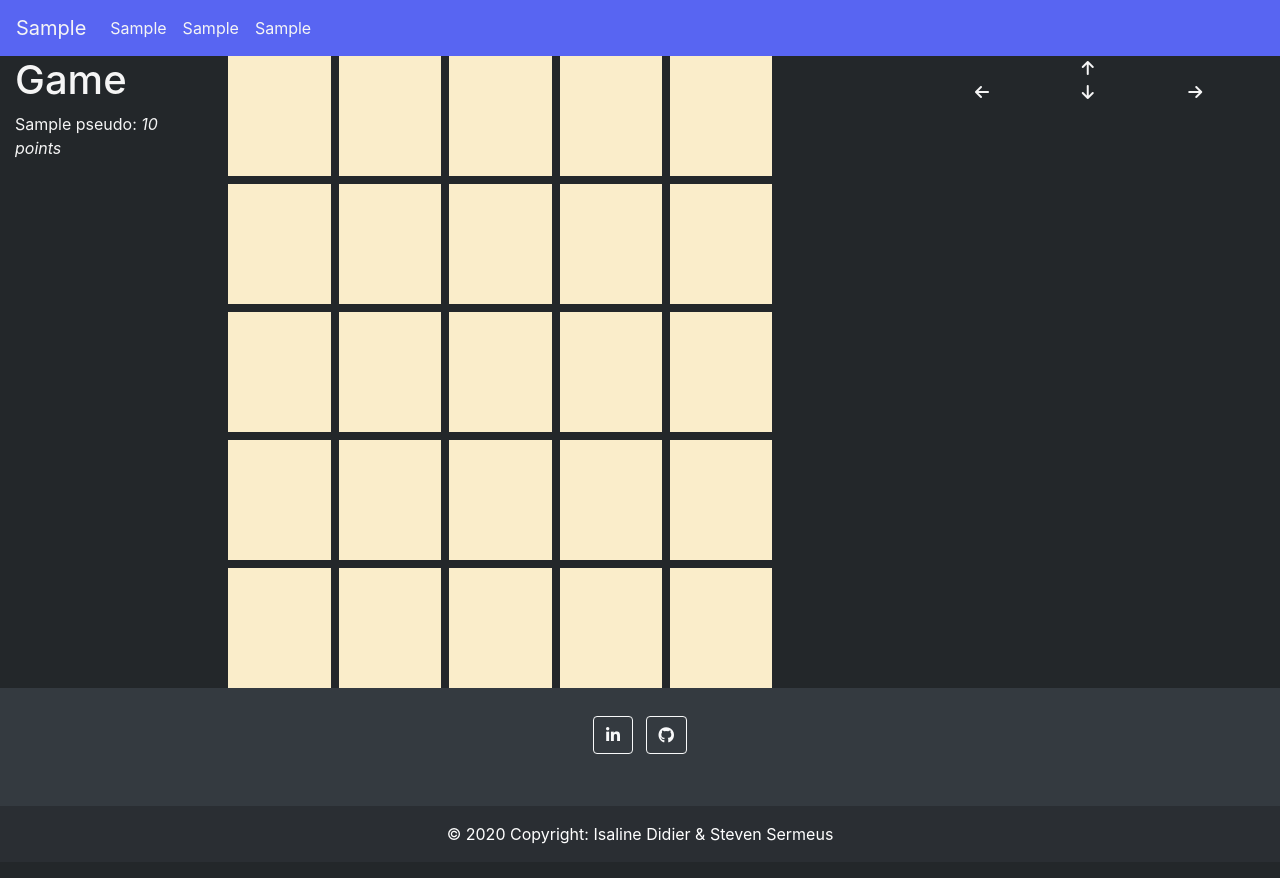
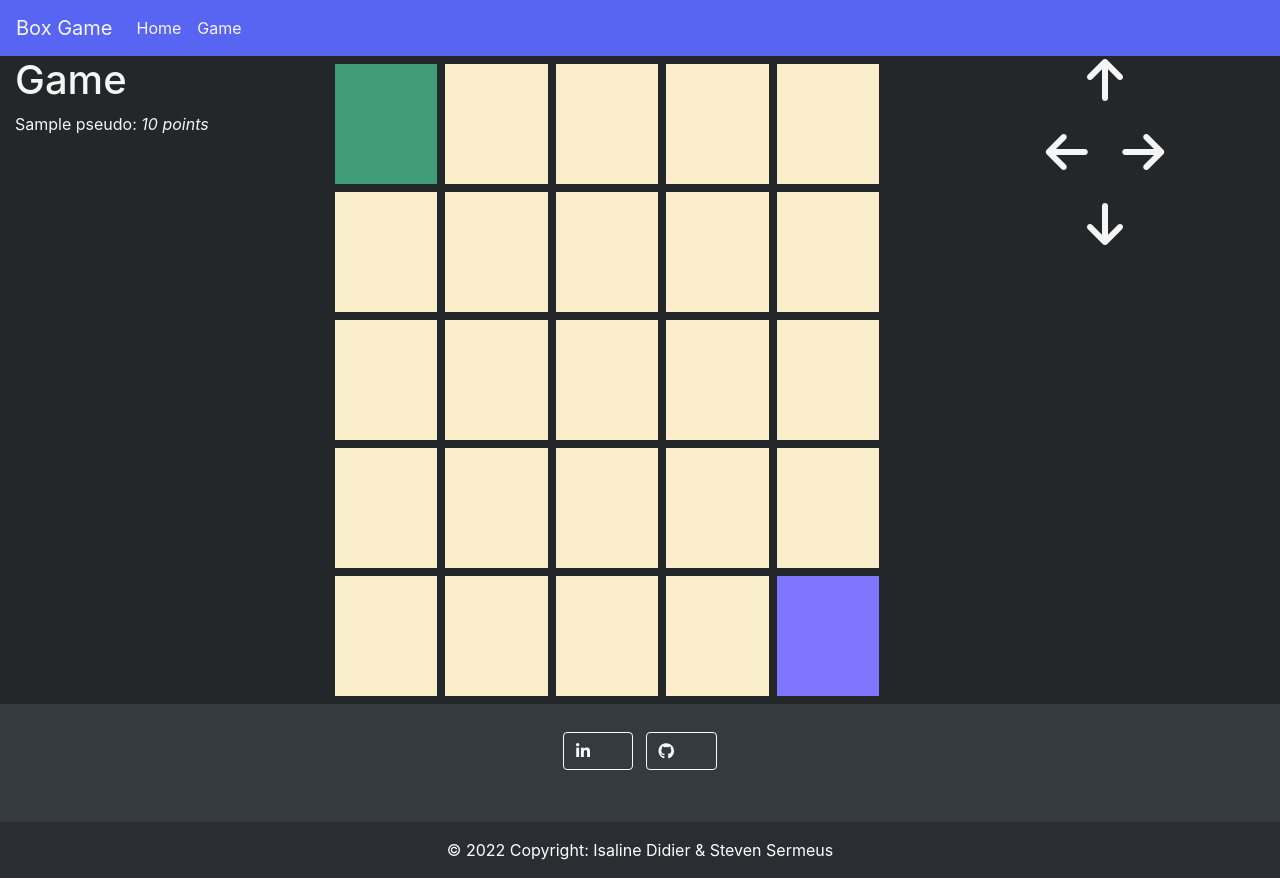
Before and after one commit to cactouss/JeuIA, a Flask app: template projetIA/templates/game.html in a window 1280 px wide. Before the commit the page ends 844 px from the top, so only its background shows below. Run offline with Flask 2, Linux system fonts and the light colour scheme; the template is opened without the code that fills it: most values are stand-ins (such as "Sample title", 1, 10 or a date in 2020); some libraries are stand-ins or nearby versions.

Commit message:
améliorations templates

```diff
--- /dev/null
+++ b/projetIA/static/script.js
@@ -0,0 +1,8 @@
+function setBoxesToPlayer(player, ...boxes){
+	for (const box of boxes) {
+		let element = document.getElementById(box).classList;
+		console.log(element);
+		element.remove('neutral');
+		element.add(player);
+	}
+}
--- a/projetIA/static/style.css
+++ b/projetIA/static/style.css
@@ -3,27 +3,50 @@
   grid-template-rows: repeat(5, 15vh);
   grid-template-columns: repeat(5, 8vw);
   grid-gap: 0.5rem;
+  margin-top: 0.5rem;
+  margin-bottom: 0.5rem;
 }
 
-#grid > * {
+.neutral {
   background-color: #faedca;
 }
-
-.background-page{
-  background-color: #23272A;
+.player1 {
+  background-color: #419d78;
+}
+.player2 {
+  background-color: #8075ff;
 }
 
-.white{
-  color:whitesmoke;
+.background-page {
+  background-color: #23272a;
 }
-nav#nav-color{
-  background-color:#5865F2;
+
+.white {
+  color: whitesmoke;
+}
+nav#nav-color {
+  background-color: #5865f2;
 }
 
 .nav-link {
   color: whitesmoke !important;
 }
 
-.navbar-brand{
-  color:whitesmoke !important;
+.navbar-brand {
+  color: whitesmoke !important;
 }
+
+#arrows > * {
+  text-align: center;
+}
+
+i {
+  margin-right: 30px;
+}
+i:hover {
+  color: #5865f2;
+}
+
+#score-board {
+  margin-top: 15px;
+}
--- a/projetIA/templates/base.html
+++ b/projetIA/templates/base.html
@@ -1,7 +1,6 @@
 <!DOCTYPE html>
 <html>
   <head>
-
     <link
       rel="stylesheet"
       href="https://cdn.jsdelivr.net/npm/bootstrap@4.3.1/dist/css/bootstrap.min.css"
@@ -14,48 +13,57 @@
       src="https://kit.fontawesome.com/a473464692.js"
       crossorigin="anonymous"
     ></script>
+    <script type="text/javascript" src="../static/script.js"></script>
 
     <title>{% block title %}{% endblock%}</title>
   </head>
   <body class="background-page d-flex flex-column min-vh-100">
-      <nav id="nav-color" class="navbar navbar-expand-lg navbar-light " >
-        <button class="navbar-toggler" type="button" data-toggle="collapse" data-target="#navbarTogglerDemo03" aria-controls="navbarTogglerDemo03" aria-expanded="false" aria-label="Toggle navigation">
+    <nav id="nav-color" class="navbar navbar-expand-lg navbar-light">
+      <button
+        class="navbar-toggler"
+        type="button"
+        data-toggle="collapse"
+        data-target="#navbarTogglerDemo03"
+        aria-controls="navbarTogglerDemo03"
+        aria-expanded="false"
+        aria-label="Toggle navigation"
+      >
         <span class="navbar-toggler-icon"></span>
       </button>
-        <a class="navbar-brand white" href="#">Sample</a>
+      <a class="navbar-brand white">Box Game</a>
 
-        <div class="collapse navbar-collapse " id="navbarTogglerDemo03">
+      <div class="collapse navbar-collapse" id="navbarTogglerDemo03">
         <ul class="navbar-nav mr-auto mt-2 mt-lg-0">
-            <li class="nav-item ">
-              <a class="nav-link " href="#">Sample <span class="sr-only">(current)</span></a>
+          <li class="nav-item">
+            <a class="nav-link" href="../">Home</a>
           </li>
           <li class="nav-item">
-              <a class="nav-link" href="#">Sample</a>
-            </li>
-            <li class="nav-item">
-              <a class="nav-link " href="#">Sample</a>
+            <a class="nav-link" href="../game">Game</a>
           </li>
         </ul>
       </div>
     </nav>
 
-
-
     {%block content%}{% endblock %}
 
-
-      <footer class="mt-auto bg-dark text-center text-white ">
+    <footer class="mt-auto bg-dark text-center text-white">
       <!-- Grid container -->
       <div class="container p-4 pb-0">
         <!-- Section: Social media -->
         <section class="mb-4">
           <!-- Linkedin -->
-            <a class="btn btn-outline-light btn-floating m-1" href="#!" role="button"
+          <a
+            class="btn btn-outline-light btn-floating m-1"
+            href="#!"
+            role="button"
             ><i class="fab fa-linkedin-in"></i
           ></a>
 
           <!-- Github -->
-            <a class="btn btn-outline-light btn-floating m-1" href="#!" role="button"
+          <a
+            class="btn btn-outline-light btn-floating m-1"
+            href="#!"
+            role="button"
             ><i class="fab fa-github"></i
           ></a>
         </section>
@@ -64,8 +72,8 @@
       <!-- Grid container -->
 
       <!-- Copyright -->
-        <div class="text-center p-3" style="background-color: rgba(0, 0, 0, 0.2);">
-          © 2020 Copyright:
+      <div class="text-center p-3" style="background-color: rgba(0, 0, 0, 0.2)">
+        © 2022 Copyright:
         <a class="text-white" href="#">Isaline Didier & Steven Sermeus</a>
       </div>
       <!-- Copyright -->
--- a/projetIA/templates/game.html
+++ b/projetIA/templates/game.html
@@ -1,65 +1,57 @@
-{% extends 'base.html' %}
-  {% block title %}PiGame{% endblock %}
-  {% block content %}
+{% extends 'base.html' %} {% block title %}PiGame{% endblock %} {% block
+content%}
 <div class="container-fluid">
   <div class="row">
-          <div class="col-md-2">
+    <div class="col-md-3">
       <h1 class="white">Game</h1>
-            <p class="white">{{player['pseudo']}}: <em class="white">{{player['points']}} points</em></p>
+      <p class="white">
+        {{player['pseudo']}}: <em class="white">{{player['points']}} points</em>
+      </p>
     </div>
     <div class="col-md-5" id="grid">
-            <div id="c1r1"></div>
-            <div id="c1r2"></div>
-            <div id="c1r3"></div>
-            <div id="c1r4"></div>
-            <div id="c1r5"></div>
+      <div id="c1r1" class="player1"></div>
+      <div id="c1r2" class="neutral"></div>
+      <div id="c1r3" class="neutral"></div>
+      <div id="c1r4" class="neutral"></div>
+      <div id="c1r5" class="neutral"></div>
 
-            <div id="c2r1"></div>
-            <div id="c2r2"></div>
-            <div id="c2r3"></div>
-            <div id="c2r4"></div>
-            <div id="c2r5"></div>
+      <div id="c2r1" class="neutral"></div>
+      <div id="c2r2" class="neutral"></div>
+      <div id="c2r3" class="neutral"></div>
+      <div id="c2r4" class="neutral"></div>
+      <div id="c2r5" class="neutral"></div>
 
-            <div id="c3r1"></div>
-            <div id="c3r2"></div>
-            <div id="c3r3"></div>
-            <div id="c3r4"></div>
-            <div id="c3r5"></div>
+      <div id="c3r1" class="neutral"></div>
+      <div id="c3r2" class="neutral"></div>
+      <div id="c3r3" class="neutral"></div>
+      <div id="c3r4" class="neutral"></div>
+      <div id="c3r5" class="neutral"></div>
 
-            <div id="c4r1"></div>
-            <div id="c4r2"></div>
-            <div id="c4r3"></div>
-            <div id="c4r4"></div>
-            <div id="c4r5"></div>
+      <div id="c4r1" class="neutral"></div>
+      <div id="c4r2" class="neutral"></div>
+      <div id="c4r3" class="neutral"></div>
+      <div id="c4r4" class="neutral"></div>
+      <div id="c4r5" class="neutral"></div>
 
-            <div id="c5r1"></div>
-            <div id="c5r2"></div>
-            <div id="c5r3"></div>
-            <div id="c5r4"></div>
-            <div id="c5r5"></div>
+      <div id="c5r1" class="neutral"></div>
+      <div id="c5r2" class="neutral"></div>
+      <div id="c5r3" class="neutral"></div>
+      <div id="c5r4" class="neutral"></div>
+      <div id="c5r5" class="player2"></div>
     </div>
-          <div class="col-md-2"></div>
+    <div class="col-md-1"></div>
     <div class="col-md-3" id="arrows">
-            <div class="row">
-              <div class="col-md-4 align-center"></div>
-              <div class="col-md-4 align-center">
-                <i class="fa-solid fa-arrow-up white"></i>
+      <div>
+        <a href="#"><i class="fa-solid fa-arrow-up white fa-3x"></i></a>
       </div>
-              <div class="col-md-4 align-center"></div>
+      <br />
+      <div>
+        <a href="#"><i class="fa-solid fa-arrow-left white fa-3x"></i></a>
+        <a href="#"><i class="fa-solid fa-arrow-right white fa-3x"></i></a>
       </div>
-            <div class="row">
-              <div class="col-md-4 align-center">
-                <i class="fa-solid fa-arrow-left white"></i>
-
-              </div>
-              <div class="col-md-4 align-center">
-                <i class="fa-solid fa-arrow-down white"></i>
-
-              </div>
-              <div class="col-md-4 align-center">
-                <i class="fa-solid fa-arrow-right white"></i>
-
-              </div>
+      <br />
+      <div>
+        <a href=""><i class="fa-solid fa-arrow-down white fa-3x"></i></a>
       </div>
     </div>
   </div>
```
Also changed, not shown: projetIA/templates/index.html (+17 -10 lines). Lines whose indentation alone changed are shown as unchanged.
